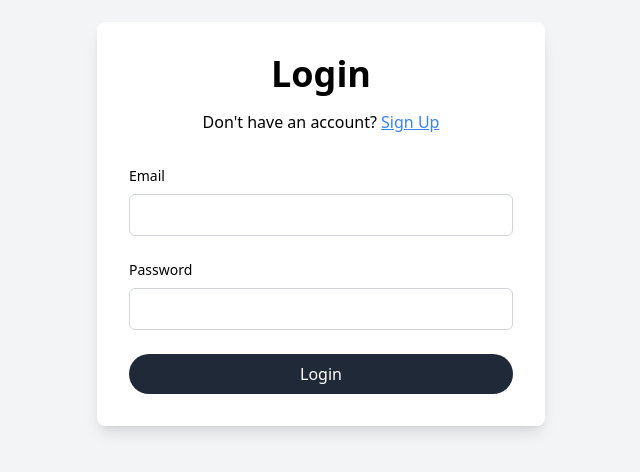
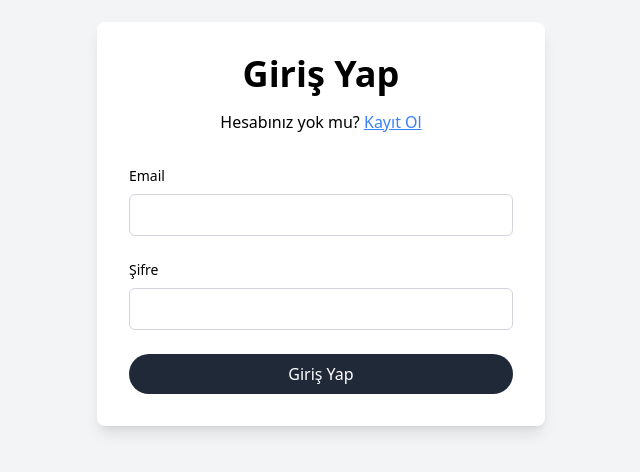
Before and after one commit to recepsalih03/todo-project, a Next.js app: page /login in a window 1280 px wide. Shown: the part 176-648 px from the top of the page, without its empty margins (319-959 px from the left). Built offline with nearby package versions, Linux system fonts and the light colour scheme; no server answers.

Commit message:
Dil düzenlemesi ve görsel güncellemeler yapıldı.

```diff
--- a/pages/index.js
+++ b/pages/index.js
@@ -32,7 +32,7 @@ export default function Home() {
       });
       console.log("Document written with ID:", docRef.id);
       setTodos([...todos, { id: docRef.id, owner: authUser.uid, description: todoInput, completed: false }]);
-      setTodoInput(""); // Input'u temizle
+      setTodoInput("");
     } catch (error) {
       console.error(error);
     }
@@ -88,15 +88,15 @@ export default function Home() {
         onClick={signOut}
       >
         <GoSignOut size={15} />
-        <span>Logout</span>
+        <span>Çıkış yap</span>
       </div>
       <br />
       <br />
       <div className='max-w-3xl mx-auto mt-10 p-8'>
-        <div className='bg-white m-6 p-3 sticky top-0'>
+        <div className='bg-white m-6 p-3 top-0'>
           <div className='flex justify-center flex-col items-center'>
-            <span className='text-7xl mb-10 font-bold text-center'>Organize your life and work</span>
-            <h1 className='text-5xl md:text-7xl font-bold text-cyan-600'>To Do List</h1>
+          <span className='text-7xl mb-10 font-bold text-center' style={{ marginTop: '-110px' }}>Hayatınızı ve işinizi düzenleyin</span>
+            <h1 className='text-5xl md:text-7xl font-bold text-cyan-600' style={{ marginTop: '70px' }}>Yapılacaklar Listesi</h1>
           </div>
         </div>
         <div className='flex items-center gap-2 mt-10'>
@@ -104,7 +104,7 @@ export default function Home() {
             type='text'
             className='font-semibold placeholder:text-gray-500 border-[2px] border-black h-[60px] grow shadow-sm rounded-md px-4
             focus-visible:outline-yellow-400 text-lg transition-all duration-300'
-            placeholder={'Hello, please add new todo'}
+            placeholder={'Merhaba, bugün ne yapacaksınız?'}
             autoFocus value={todoInput} onChange={(e) => setTodoInput(e.target.value)} onKeyUp={onKeyUp}
           />
           <button
--- a/pages/login.js
+++ b/pages/login.js
@@ -35,7 +35,7 @@ const LoginForm = () => {
         if (!isLoading && authUser) {
             const timer = setTimeout(() => {
                 router.push("/");
-            }, 3000); // 3 saniye sonra yönlendir
+            }, 3000);
 
             return () => clearTimeout(timer);
         }
@@ -49,15 +49,15 @@ const LoginForm = () => {
         return (
             <main className="flex items-center justify-center min-h-screen bg-gray-100">
                 <div className="w-full max-w-md bg-white p-8 rounded-lg shadow-lg">
-                    <h1 className="text-4xl font-semibold text-center">You are logged in</h1>
-                    <p className="text-center mt-4">Redirecting to home page...</p>
+                    <h1 className="text-4xl font-semibold text-center">Giriş yaptınız</h1>
+                    <p className="text-center mt-4">Anasayfaya yönlendiriliyorsunuz...</p>
                     <Link href="/" legacyBehavior>
-                        <a className="block text-center mt-2 text-blue-500 underline">Go to Home Page</a>
+                        <a className="block text-center mt-2 text-blue-500 underline">Anasayfaya git</a>
                     </Link>
                     <button
                         onClick={logoutHandler}
                         className='bg-gray-800 text-white w-full py-2 mt-4 rounded-full transition-transform hover:bg-gray-900 active:scale-95'>
-                        Logout
+                        Çıkış Yap
                     </button>
                 </div>
             </main>
@@ -67,10 +67,10 @@ const LoginForm = () => {
     return (
         <main className="flex items-center justify-center min-h-screen bg-gray-100">
             <div className="w-full max-w-md bg-white p-8 rounded-lg shadow-lg">
-                <h1 className="text-4xl font-semibold text-center">Login</h1>
+                <h1 className="text-4xl font-semibold text-center">Giriş Yap</h1>
                 <p className="mt-4 text-center">
-                    Don&apos;t have an account?{" "}
-                    <Link href="/register" className="text-blue-500 underline hover:text-blue-700 cursor-pointer">Sign Up</Link>
+                    Hesabınız yok mu?{" "}
+                    <Link href="/register" className="text-blue-500 underline hover:text-blue-700 cursor-pointer">Kayıt Ol</Link>
                 </p>
                 <form onSubmit={loginHandler} className="mt-8 space-y-6">
                     <div className="flex flex-col">
@@ -79,11 +79,11 @@ const LoginForm = () => {
                             required onChange={(e) => setEmail(e.target.value)} />
                     </div>
                     <div className="flex flex-col">
-                        <label className="mb-2 text-sm font-medium">Password</label>
+                        <label className="mb-2 text-sm font-medium">Şifre</label>
                         <input type="password" className='font-medium border border-gray-300 p-2 rounded-md focus:outline-none focus:border-blue-500'
                             required autoComplete="on" onChange={(e) => setPassword(e.target.value)} />
                     </div>
-                    <button type="submit" className='bg-gray-800 text-white w-full py-2 mt-4 rounded-full transition-transform hover:bg-gray-900 active:scale-95'>Login</button>
+                    <button type="submit" className='bg-gray-800 text-white w-full py-2 mt-4 rounded-full transition-transform hover:bg-gray-900 active:scale-95'>Giriş Yap</button>
                 </form>
             </div>
         </main>
--- a/pages/register.js
+++ b/pages/register.js
@@ -39,14 +39,14 @@ const RegisterForm = () => {
     return (
         <main className="flex items-center justify-center min-h-screen bg-gray-100">
             <div className="w-full max-w-md bg-white p-8 rounded-lg shadow-lg">
-                <h1 className="text-4xl font-semibold text-center">Sign Up</h1>
+                <h1 className="text-4xl font-semibold text-center">Kayıt Ol</h1>
                 <p className="mt-4 text-center">
-                    Already have an account?{" "}
-                    <Link href="/login" className="text-blue-500 underline hover:text-blue-700 cursor-pointer">Login</Link>
+                    Hesabınız var mı?{" "}
+                    <Link href="/login" className="text-blue-500 underline hover:text-blue-700 cursor-pointer">Giriş Yap</Link>
                 </p>
                 <form onSubmit={signUpHandler} className="mt-8 space-y-6">
                     <div className="flex flex-col">
-                        <label className="mb-2 text-sm font-medium">Name</label>
+                        <label className="mb-2 text-sm font-medium">İsim soyisim</label>
                         <input type="text" className='font-medium border border-gray-300 p-2 rounded-md focus:outline-none focus:border-blue-500'
                             required onChange={(e) => setName(e.target.value)} />
                     </div>
@@ -56,11 +56,11 @@ const RegisterForm = () => {
                             required onChange={(e) => setEmail(e.target.value)} />
                     </div>
                     <div className="flex flex-col">
-                        <label className="mb-2 text-sm font-medium">Password</label>
+                        <label className="mb-2 text-sm font-medium">Şifre</label>
                         <input type="password" className='font-medium border border-gray-300 p-2 rounded-md focus:outline-none focus:border-blue-500'
                             required autoComplete="on" onChange={(e) => setPassword(e.target.value)} />
                     </div>
-                    <button type="submit" className='bg-gray-800 text-white w-full py-2 mt-4 rounded-full transition-transform hover:bg-gray-900 active:scale-95'>Sign Up</button>
+                    <button type="submit" className='bg-gray-800 text-white w-full py-2 mt-4 rounded-full transition-transform hover:bg-gray-900 active:scale-95'>Kayıt Ol</button>
                 </form>
             </div>
         </main>
--- a/styles/globals.css
+++ b/styles/globals.css
@@ -31,3 +31,7 @@ body {
     text-wrap: balance;
   }
 }
+
+.sticky-header {
+  margin-top: -80px;
+}
```
